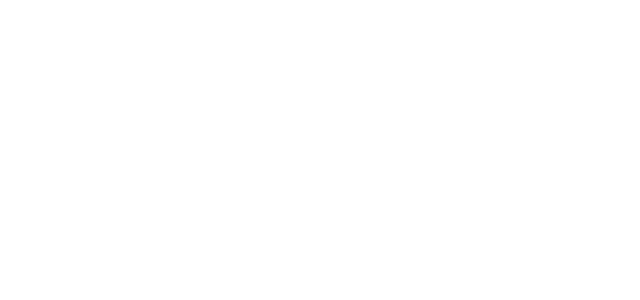
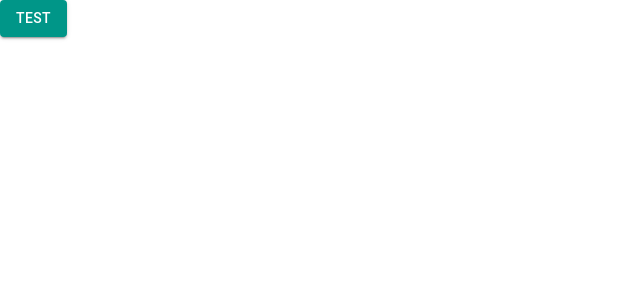
Before and after one commit to MrKren/spordle, a React (Create React App) app: page / in a window 1280 px wide. Shown: the top 300 px of the page, without its empty margins (0-640 px from the left). Built offline with nearby package versions, Linux system fonts and the light colour scheme.

Commit message:
Add theme

```diff
--- a/src/App/App.tsx
+++ b/src/App/App.tsx
@@ -1,7 +1,26 @@
 import React from "react";
+import { createTheme, ThemeProvider } from "@mui/material/styles";
+import Button from "@mui/material/Button";
+
+const theme = createTheme({
+  palette: {
+    primary: {
+      main: "#009688",
+    },
+    secondary: {
+      main: "#7cb342",
+    },
+  },
+});
 
 function App() {
-  return <div></div>;
+  return (
+    <ThemeProvider theme={theme}>
+      <div>
+        <Button variant="contained">Test</Button>
+      </div>
+    </ThemeProvider>
+  );
 }
 
 export default App;
```
